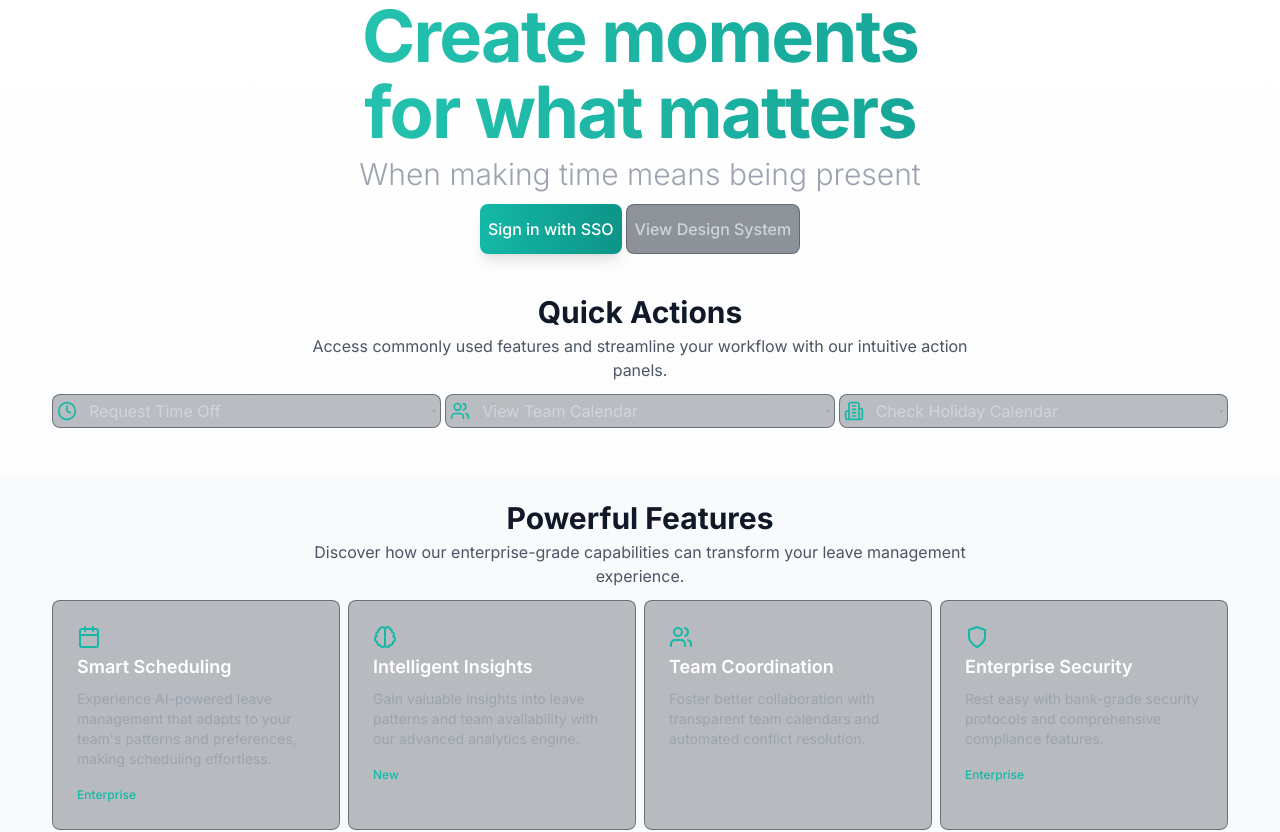
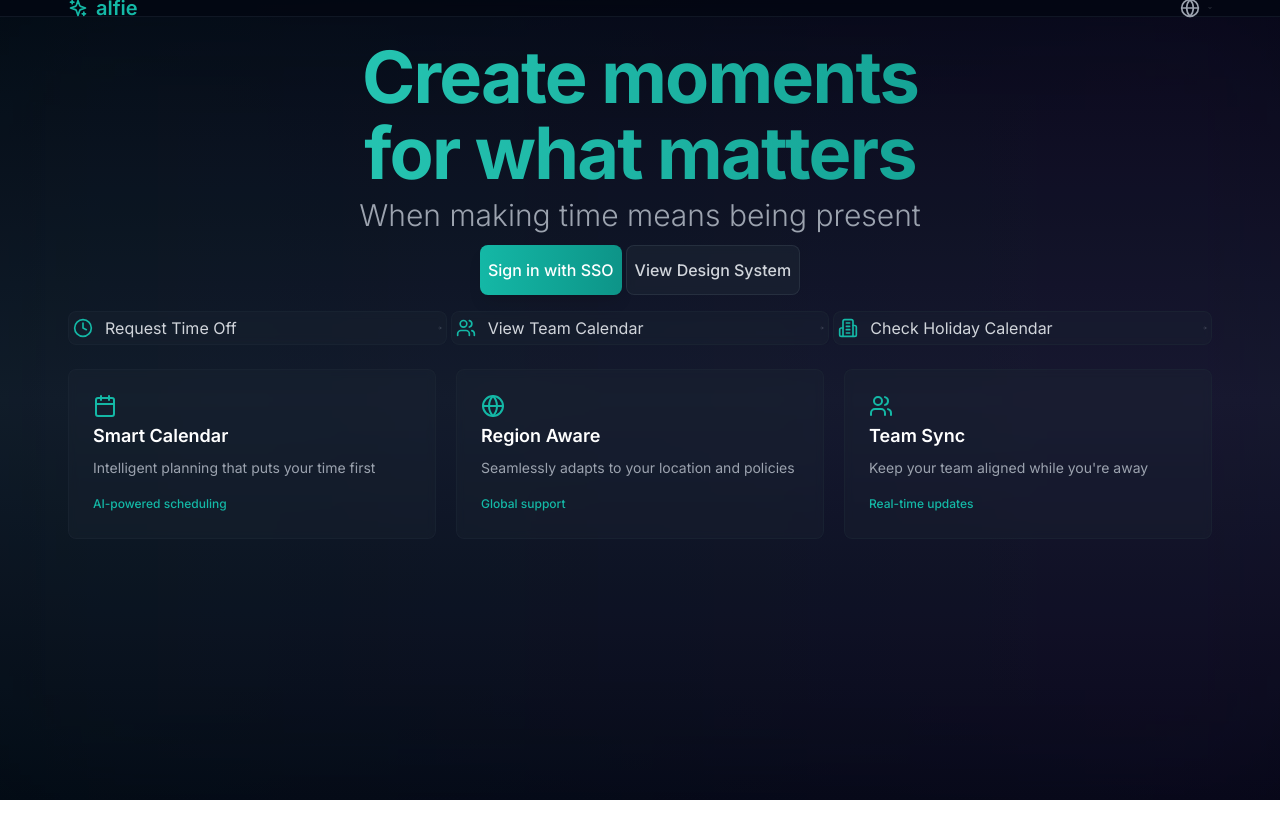
Before and after one commit to TheJohny71/alfie-enterprise-v3, a Next.js app: page / in a window 1280 px wide. Shown: the top 832 px of the page. After the commit the page ends 800 px from the top, so only its background shows below. Built offline with nearby package versions, Linux system fonts and the light colour scheme.

Commit message:
Update page.tsx

```diff
--- a/src/app/page.tsx
+++ b/src/app/page.tsx
@@ -1,88 +1,86 @@
+"use client";
+
+import { useState, useEffect } from 'react';
 import { Hero } from "@/components/features/welcome/hero";
+import { QuickActions } from "@/components/features/welcome/quick-actions";
 import { FeatureCard } from "@/components/features/welcome/feature-card";
-import { QuickActions } from "@/components/features/welcome/quick-actions";
-import { Calendar, Brain, Users, Shield } from "lucide-react";
+import { LanguageSelector } from "@/components/features/welcome/language-selector";
+import { Calendar, Globe, Users, Sparkles } from "lucide-react";
 
 export default function WelcomePage() {
+  const [isVisible, setIsVisible] = useState(false);
+  const [showLanguage, setShowLanguage] = useState(false);
+  const [scrollY, setScrollY] = useState(0);
+
+  useEffect(() => {
+    setIsVisible(true);
+    const handleScroll = () => setScrollY(window.scrollY);
+    window.addEventListener('scroll', handleScroll);
+    return () => window.removeEventListener('scroll', handleScroll);
+  }, []);
+
   const features = [
     {
-      Icon: Calendar,
-      title: "Smart Scheduling",
-      description:
-        "Experience AI-powered leave management that adapts to your team's patterns and preferences, making scheduling effortless.",
-      tag: "Enterprise",
+      icon: Calendar,
+      title: "Smart Calendar",
+      description: "Intelligent planning that puts your time first",
+      tag: "AI-powered scheduling"
     },
     {
-      Icon: Brain,
-      title: "Intelligent Insights",
-      description:
-        "Gain valuable insights into leave patterns and team availability with our advanced analytics engine.",
-      tag: "New",
+      icon: Globe,
+      title: "Region Aware",
+      description: "Seamlessly adapts to your location and policies",
+      tag: "Global support"
     },
     {
-      Icon: Users,
-      title: "Team Coordination",
-      description:
-        "Foster better collaboration with transparent team calendars and automated conflict resolution.",
-    },
-    {
-      Icon: Shield,
-      title: "Enterprise Security",
-      description:
-        "Rest easy with bank-grade security protocols and comprehensive compliance features.",
-      tag: "Enterprise",
-    },
+      icon: Users,
+      title: "Team Sync",
+      description: "Keep your team aligned while you're away",
+      tag: "Real-time updates"
+    }
   ];
 
   return (
-    <main className="min-h-screen bg-gradient-to-b from-white to-gray-50 dark:from-gray-900 dark:to-gray-800">
-      <Hero />
+    <div className="min-h-screen bg-gradient-to-b from-gray-950 via-gray-900 to-gray-950">
+      {/* Ambient Background */}
+      <div className="fixed inset-0 opacity-30">
+        <div className="absolute inset-0 bg-gradient-to-r from-teal-900/20 to-purple-900/20" />
+        <div className="absolute inset-0 backdrop-blur-3xl" />
+      </div>
 
-      <section className="py-16 px-4 md:py-24">
-        <div className="container mx-auto max-w-7xl">
-          <div className="text-center mb-12">
-            <h2 className="text-3xl font-bold text-gray-900 dark:text-white mb-4">
-              Quick Actions
-            </h2>
-            <p className="text-gray-600 dark:text-gray-300 max-w-2xl mx-auto">
-              Access commonly used features and streamline your workflow with our intuitive action panels.
-            </p>
+      {/* Header with Glassmorphism */}
+      <header className="sticky top-0 z-50 backdrop-blur-md bg-gray-950/80 border-b border-gray-800/50">
+        <div className="max-w-6xl mx-auto px-4">
+          <div className="flex justify-between items-center h-16">
+            <span className="text-xl font-semibold text-teal-500 flex items-center gap-2">
+              <Sparkles className="w-5 h-5" />
+              alfie
+            </span>
+            <LanguageSelector
+              show={showLanguage}
+              onToggle={() => setShowLanguage(!showLanguage)}
+            />
           </div>
+        </div>
+      </header>
+
+      <main className="relative max-w-6xl mx-auto px-4">
+        <div className="py-24">
+          <Hero />
           <QuickActions />
-        </div>
-      </section>
-
-      <section className="py-16 px-4 md:py-24 bg-gray-50 dark:bg-gray-800/50">
-        <div className="container mx-auto max-w-7xl">
-          <div className="text-center mb-12">
-            <h2 className="text-3xl font-bold text-gray-900 dark:text-white mb-4">
-              Powerful Features
-            </h2>
-            <p className="text-gray-600 dark:text-gray-300 max-w-2xl mx-auto">
-              Discover how our enterprise-grade capabilities can transform your leave management experience.
-            </p>
-          </div>
-          <div className="grid grid-cols-2 lg:grid-cols-4 gap-8 md:gap-8">
+          <div className="grid md:grid-cols-3 gap-5">
             {features.map((feature, index) => (
-              <FeatureCard key={index} {...feature} />
+              <FeatureCard
+                key={feature.title}
+                Icon={feature.icon}
+                title={feature.title}
+                description={feature.description}
+                tag={feature.tag}
+              />
             ))}
           </div>
         </div>
-      </section>
-
-      <section className="py-16 px-4 md:py-24">
-        <div className="container mx-auto max-w-7xl text-center">
-          <h2 className="text-3xl font-bold text-gray-900 dark:text-white mb-6">
-            Ready to Get Started?
-          </h2>
-          <p className="text-gray-600 dark:text-gray-300 max-w-2xl mx-auto mb-8">
-            Join leading organizations that trust Alfie for their leave management needs.
-          </p>
-          <button className="bg-purple-600 hover:bg-purple-700 text-white px-8 py-3 rounded-lg font-medium transition-all hover:scale-105">
-            Schedule a Demo
-          </button>
-        </div>
-      </section>
-    </main>
+      </main>
+    </div>
   );
 }
```
